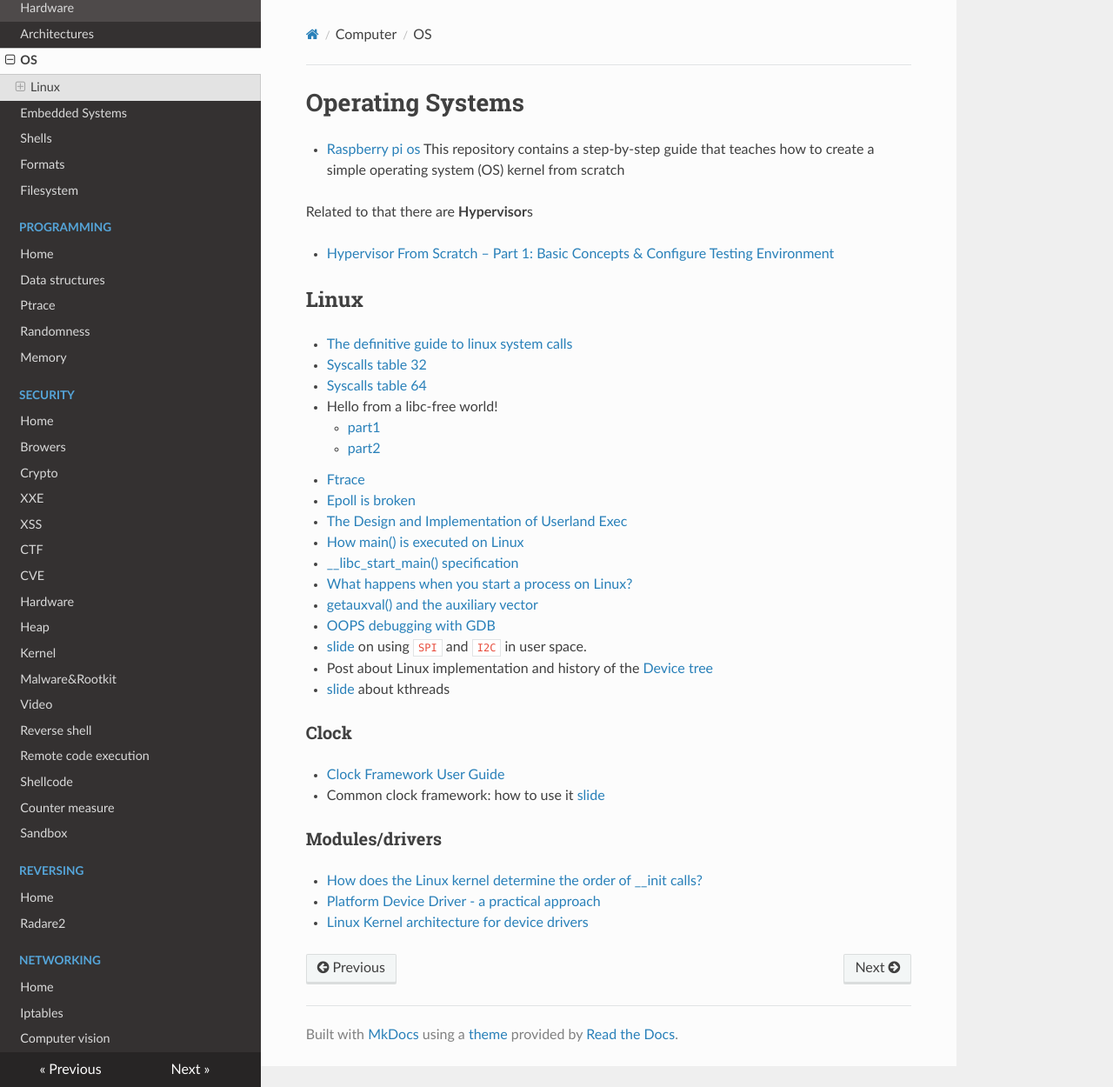
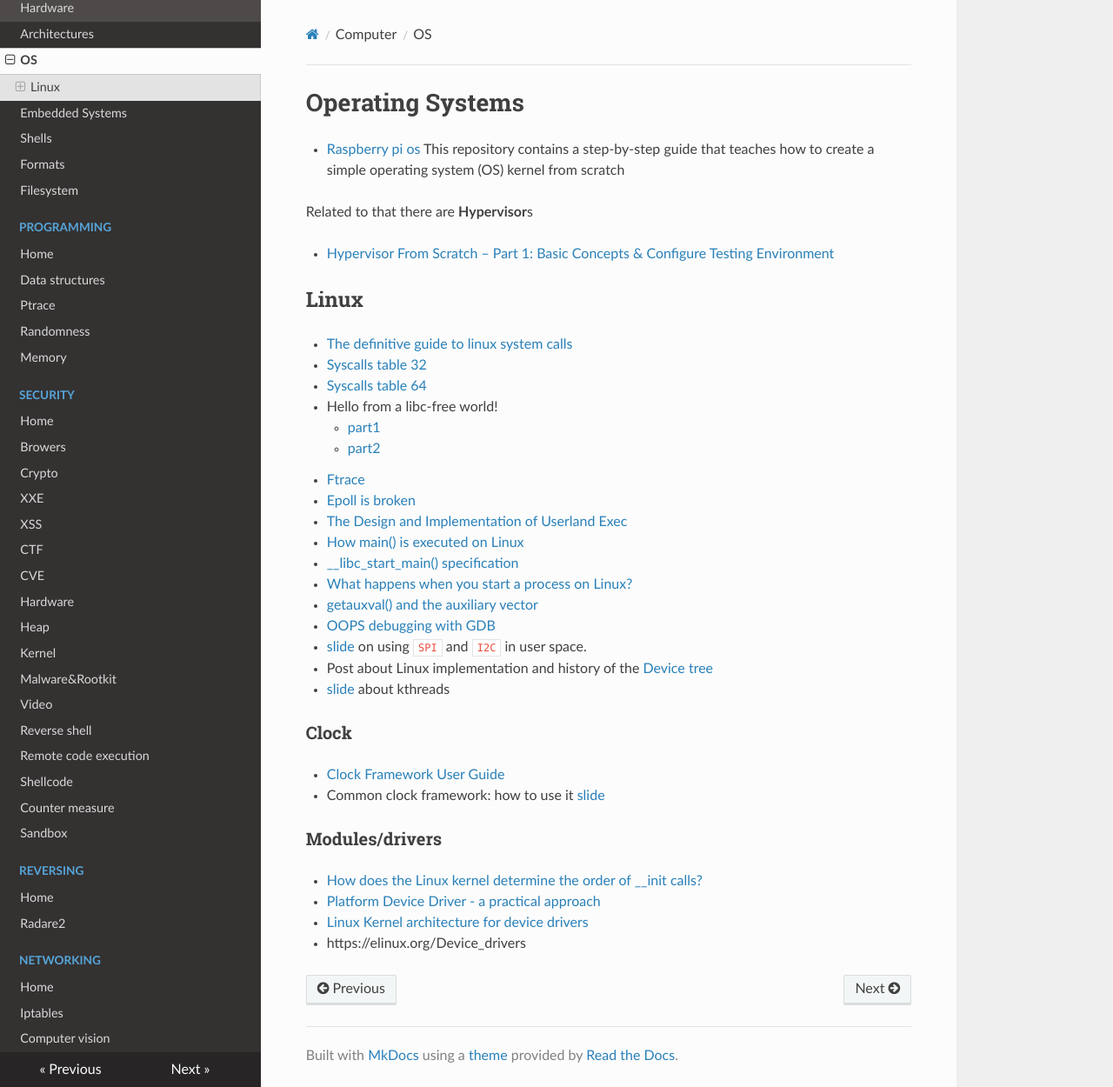
Before and after one commit to gipi/low-level, an MkDocs documentation site: the page built from docs/os/index.md, in a window 1280 px wide and 1250 px high. Shown: the whole window at 87% size. Built offline with MkDocs 1.6.1, drawn with Linux system fonts in a browser that asks for light colours; nearby versions of some CDN libraries; old or Windows-style settings are respelled for this version of MkDocs; some of the changed lines change nothing that is shown.

Commit message:
Update index.md

```diff
--- a/docs/os/index.md
+++ b/docs/os/index.md
@@ -36,3 +36,4 @@ Related to that there are **Hypervisor**s
  - [How does the Linux kernel determine the order of __init calls?](https://stackoverflow.com/questions/10540008/how-does-the-linux-kernel-determine-the-order-of-init-calls/)
  - [Platform Device Driver - a practical approach](http://linuxseekernel.blogspot.com/2014/05/platform-device-driver-practical.html)
  - [Linux Kernel architecture for device drivers](http://2010.rmll.info/IMG/pdf/kernel-device-drivers-rmll2010.pdf)
+ - https://elinux.org/Device_drivers
```
